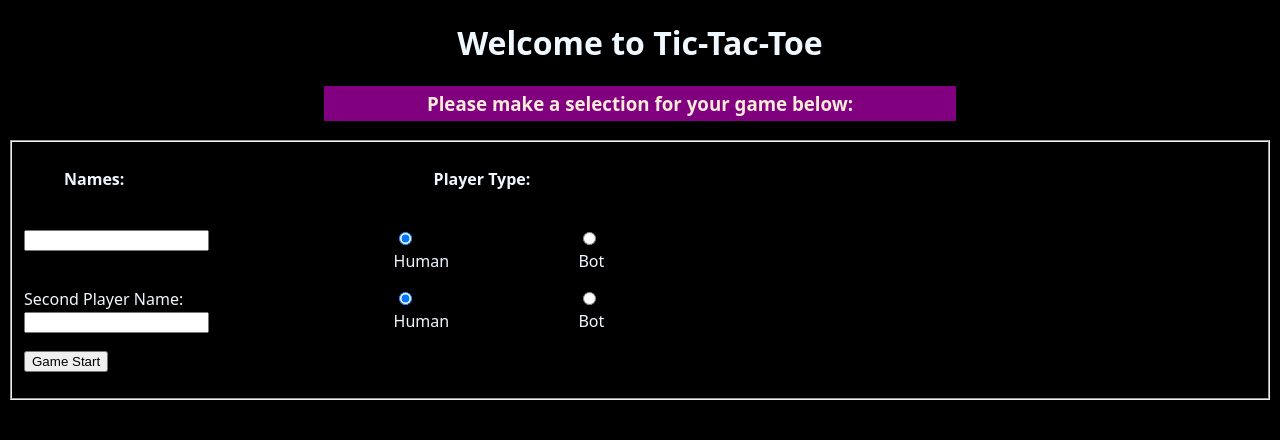
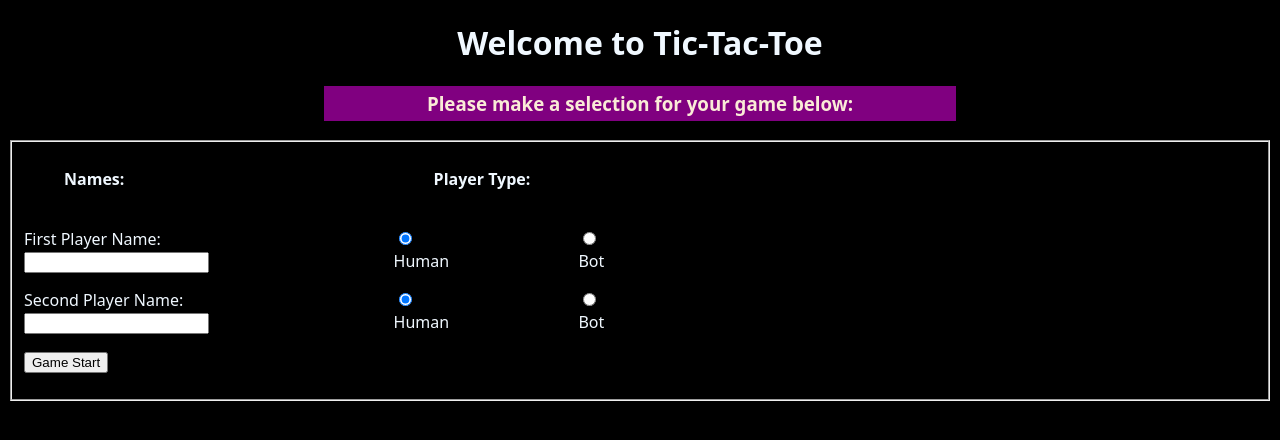
Before and after one commit to daroseuw/Project-Files, a Flask app: page / in a window 1280 px wide. Shown: the top 440 px of the page. Run offline with Flask 2, Linux system fonts and the light colour scheme.

Commit message:
Final assignment commit

```diff
--- a/templates/index.html
+++ b/templates/index.html
@@ -32,9 +32,8 @@
 
             <p><div class="three-col">
                 <div class="col1">
-                    <!-- <label for="first_player_name">First Player Name:</label>
-                    <input name="first_player_name" type="text"> -->
-                    <input type="text" id="first_player_name" name="first_player_name">
+                    <label for="first_player_name">First Player Name:</label>
+                    <input name="first_player_name" type="text">
                 </div>
 
                 <div class="col2">
```
Also changed, not shown: server.py (+1 -62 lines).
